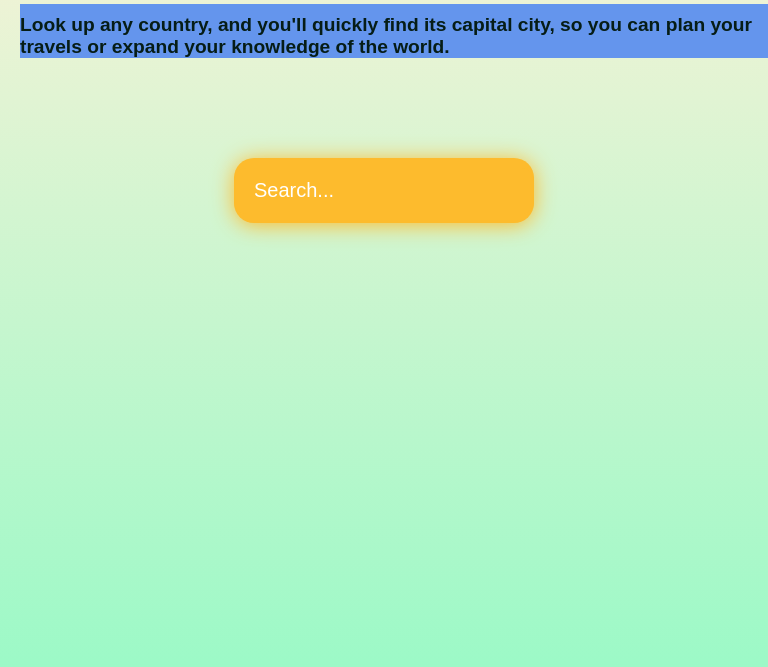
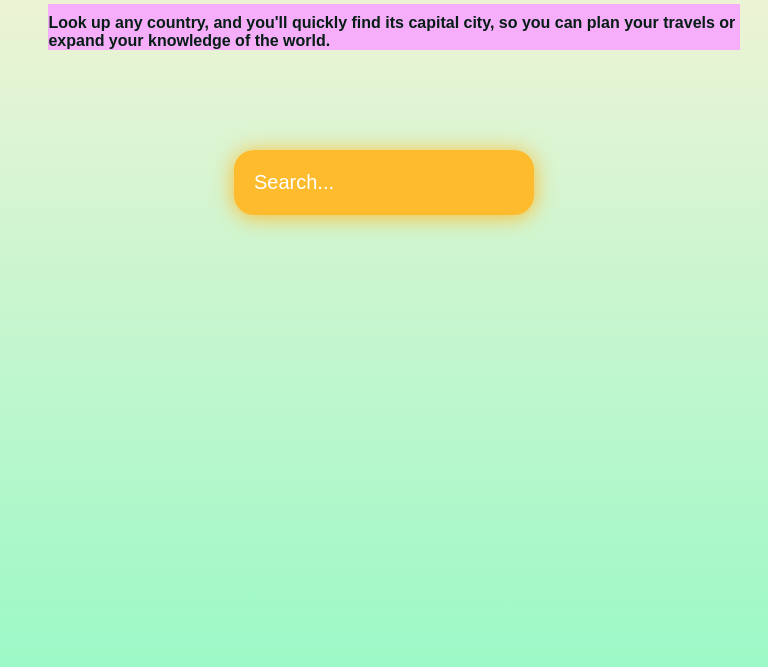
Before and after one commit to IlonaM8/navigate-the-globe, a plain HTML site: page index.html in a window 768 px wide. Shown: the part 133-800 px from the top of the page. Drawn offline with Linux system fonts and the light colour scheme; a web font is replaced by a local one.

Commit message:
h2 second try  browser ie

```diff
--- a/style.scss
+++ b/style.scss
@@ -59,8 +59,8 @@ p {
 }
 h2 {
 	padding-top: 20px;
-	background-color: cornflowerblue;
-	max-width: 100vw;
+	background-color: rgb(246, 174, 251);
+	max-width: 90vw;
 	color: $color_dark-green;
 }
 main {
@@ -280,8 +280,9 @@ input {
 		font-size: 1rem;
 	}
 	h2 {
-		font-size: 1.2rem;
+		font-size: 1rem;
 		padding-top: 10px;
+
 	}
 	input {
 		width: 300px;
```
Also changed, not shown: style.css, 1 other file.
